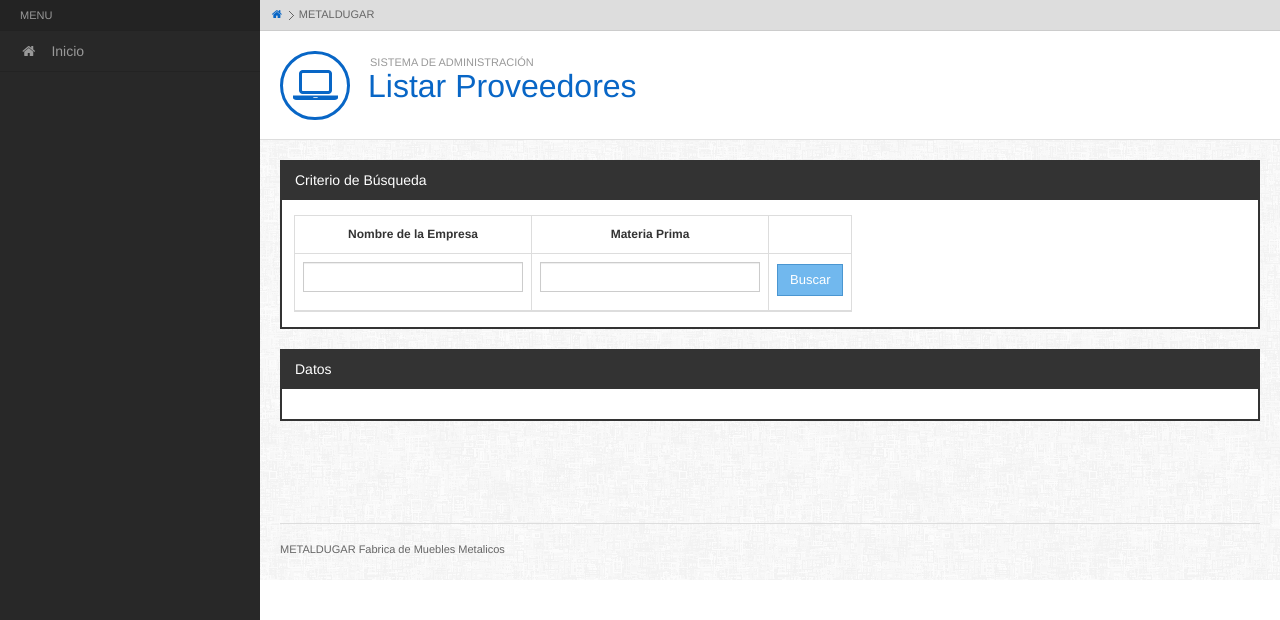
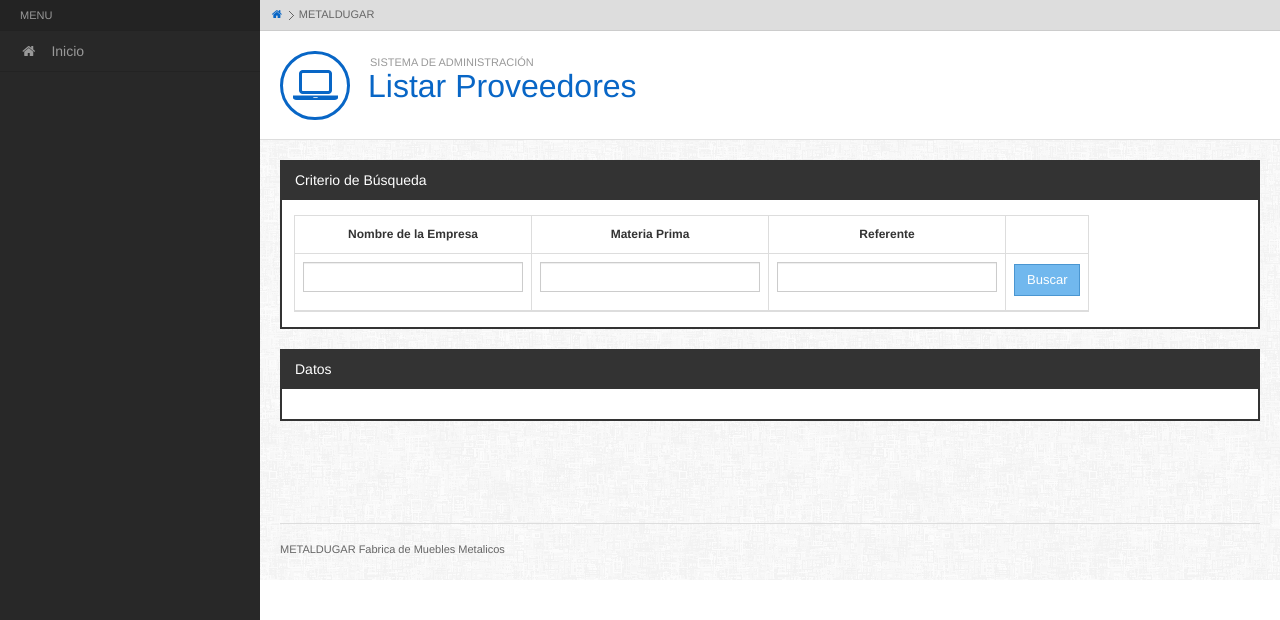
Before and after one commit to ronytic/metalmecanica, a PHP site: page /proveedor/registro/listar.php in a window 1280 px wide. Shown: the part 110-730 px from the top of the page. Run offline with PHP 8.4, Linux system fonts and the light colour scheme; the visitor is signed in with stand-in values (Sample User, id 1); data that the repository does not hold is empty.

Commit message:
Adicionado Referente

```diff
--- a/proveedor/registro/buscar.php
+++ b/proveedor/registro/buscar.php
@@ -2,11 +2,11 @@
 include_once("../../class/proveedor.php");
 $proveedor=new proveedor;
 extract($_POST);
-$dat=$proveedor->mostrarTodoRegistro(" nombreempresa LIKE '$nombreempresa%' and materiaprima LIKE '$materiaprima%'",1,"nombreempresa");
+$dat=$proveedor->mostrarTodoRegistro(" nombreempresa LIKE '$nombreempresa%' and materiaprima LIKE '$materiaprima%' and referente LIKE '$referente%'",1,"nombreempresa");
 ?>
 <table class="table table-bordered table-striped table-hover">
 <thead>
-<tr><th width="50">Nº</th><th>Nombre Empresa</th><th>Dirección</th><th>Teléfono</th><th>Materia Prima</th></tr>
+<tr><th width="50">Nº</th><th>Nombre Empresa</th><th>Dirección</th><th>Teléfono</th><th>Materia Prima</th><th>Referente</th></tr>
 </thead>
 <?php
 foreach($dat as $d){$i++;
@@ -18,6 +18,7 @@ foreach($dat as $d){$i++;
     <td><?php echo $d['direccion']?></td>
     <td><?php echo $d['telefono']?></td>
     <td><?php echo $d['materiaprima']?></td>
+    <td><?php echo $d['referente']?></td>
     <td width="15"><a href="modificar.php?cod=<?php echo $d['codproveedor']?>" class="" title="Modificar" rel="<?php echo $d['codproveedor']?>"><i class="icon-pencil"></i></a></td>
     <td width="15"><a href="eliminar.php" class="eliminar" title="Eliminar" rel="<?php echo $d['codproveedor']?>"><span class="icon-trash"></span></a></td>
 </tr>
--- a/proveedor/registro/listar.php
+++ b/proveedor/registro/listar.php
@@ -29,14 +29,14 @@ $(document).on("ready",function(){
                     <tr>
                         <th>Nombre de la Empresa</th>
                         <th>Materia Prima</th>
-                        <th>
-                        </th>
+                        <th>Referente</th>
+                        <th></th>
                     </tr>
                 </thead>
                 <tr>
                     <td><input type="text" name="nombreempresa" class="form-control"></td>
                     <td><input type="text" name="materiaprima" class="form-control"></td>
-                    <td><input type="submit" value="Buscar" class="btn btn-info"></td>
+                    <td><input type="text" name="referente" class="form-control"></td>                    <td><input type="submit" value="Buscar" class="btn btn-info"></td>
                 </tr>
             </table>
         </form>
```
